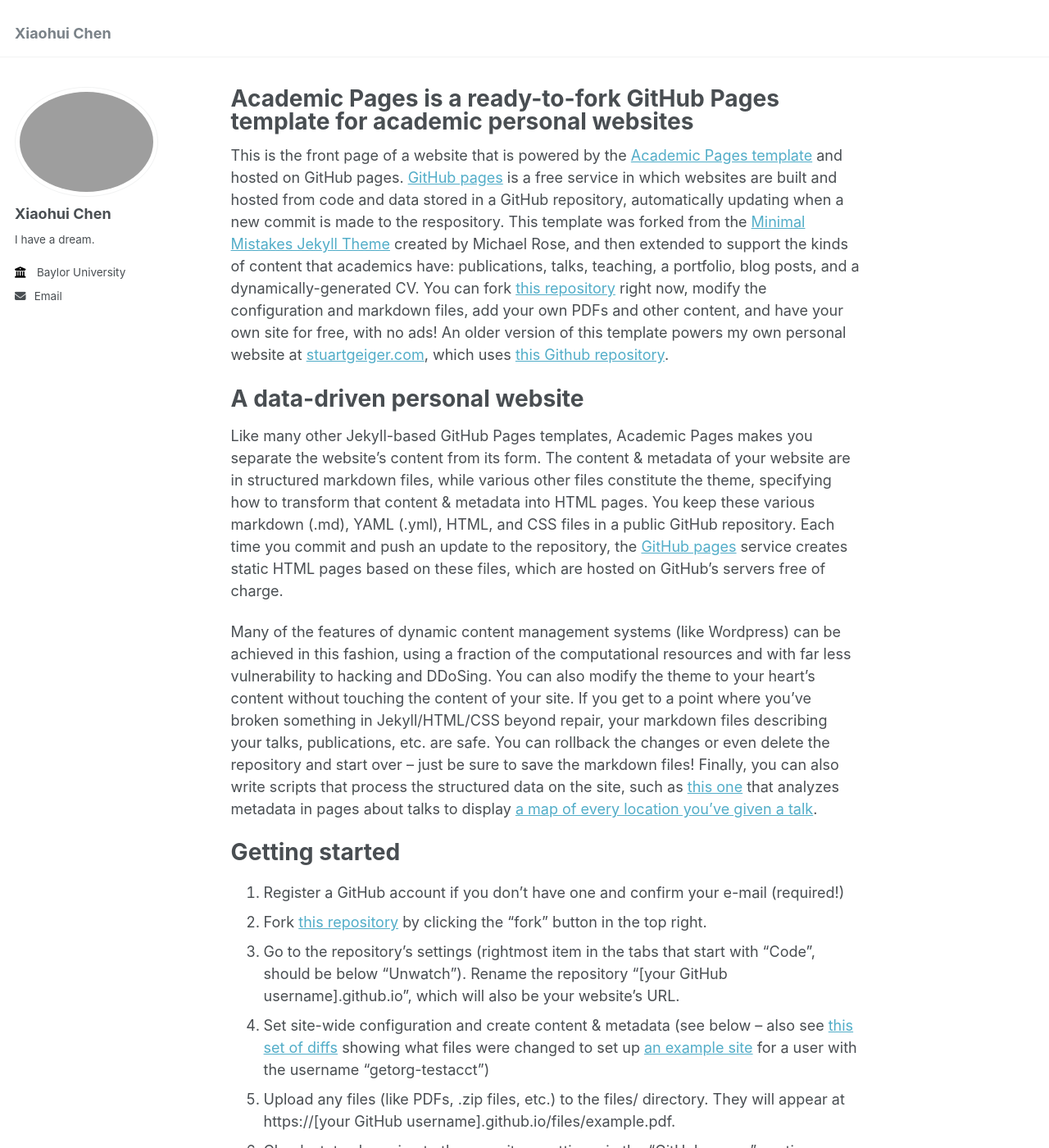
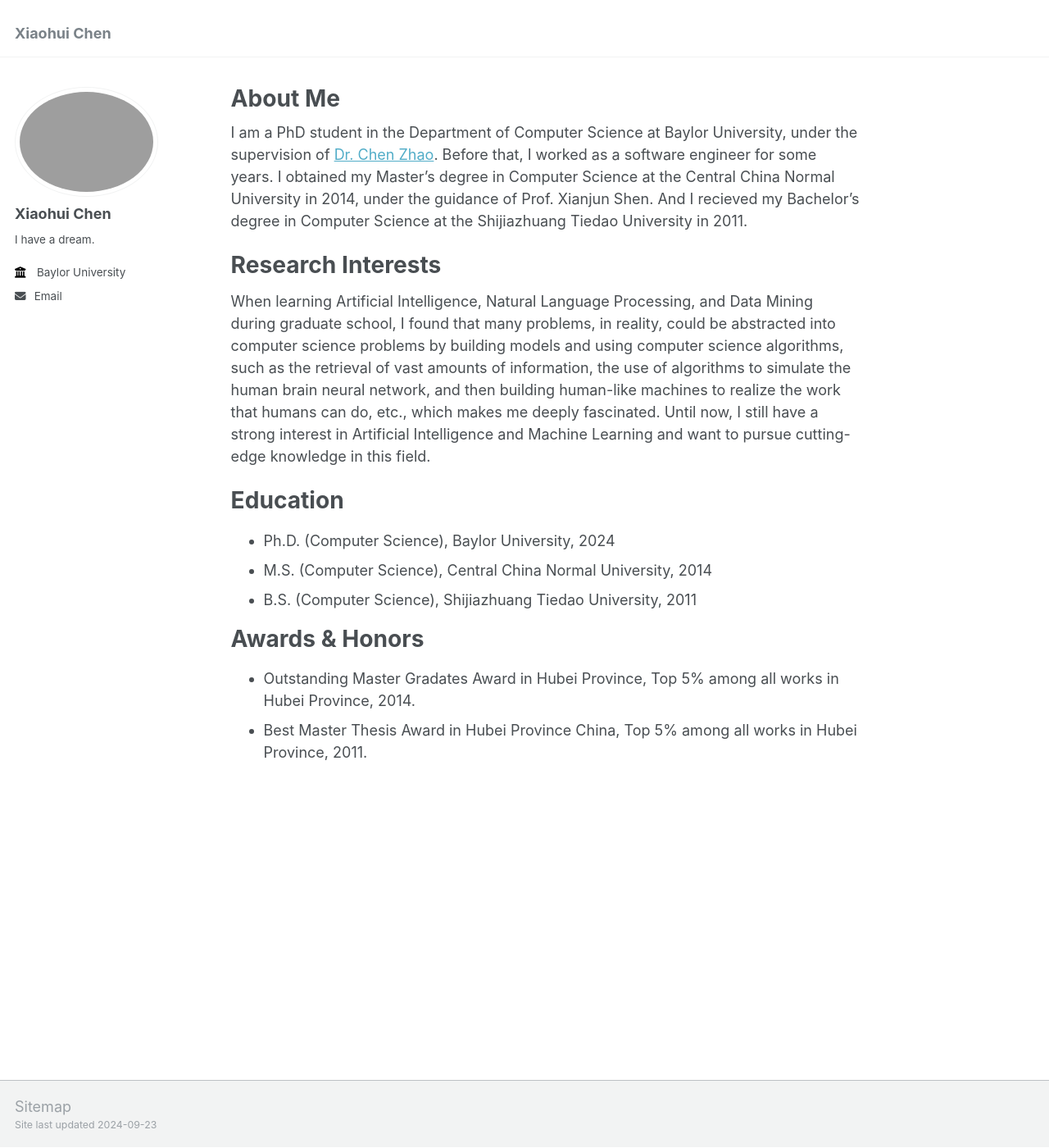
Before and after one commit to chenxiao-2023/chenxiao-2023.github.io, a Jekyll site: the page built from _pages/about.md, in a window 1280 px wide and 1400 px high. Shown: the whole window at 82% size. Built offline with Jekyll 4.4.1, drawn with Linux system fonts in a browser that asks for light colours; some of the changed text lies outside the part shown.

Commit message:
Update about.md

```diff
--- a/_pages/about.md
+++ b/_pages/about.md
@@ -1,49 +1,25 @@
 ---
 permalink: /
-title: "Academic Pages is a ready-to-fork GitHub Pages template for academic personal websites"
+title: "About Me"
 author_profile: true
 redirect_from:
   - /about/
   - /about.html
 ---
 
-This is the front page of a website that is powered by the [Academic Pages template](https://github.com/academicpages/academicpages.github.io) and hosted on GitHub pages. [GitHub pages](https://pages.github.com) is a free service in which websites are built and hosted from code and data stored in a GitHub repository, automatically updating when a new commit is made to the respository. This template was forked from the [Minimal Mistakes Jekyll Theme](https://mmistakes.github.io/minimal-mistakes/) created by Michael Rose, and then extended to support the kinds of content that academics have: publications, talks, teaching, a portfolio, blog posts, and a dynamically-generated CV. You can fork [this repository](https://github.com/academicpages/academicpages.github.io) right now, modify the configuration and markdown files, add your own PDFs and other content, and have your own site for free, with no ads! An older version of this template powers my own personal website at [stuartgeiger.com](http://stuartgeiger.com), which uses [this Github repository](https://github.com/staeiou/staeiou.github.io).
+I am a PhD student in the Department of Computer Science at Baylor University, under the supervision of [Dr. Chen Zhao](https://charliezhaoyinpeng.github.io/homepage/). Before that, I worked as a software engineer for some years. I obtained my Master's degree in Computer Science at the Central China Normal University in 2014, under the guidance of Prof. Xianjun Shen. And I recieved my Bachelor's degree in Computer Science at the Shijiazhuang Tiedao University in 2011.
 
-A data-driven personal website
+Research Interests
 ======
-Like many other Jekyll-based GitHub Pages templates, Academic Pages makes you separate the website's content from its form. The content & metadata of your website are in structured markdown files, while various other files constitute the theme, specifying how to transform that content & metadata into HTML pages. You keep these various markdown (.md), YAML (.yml), HTML, and CSS files in a public GitHub repository. Each time you commit and push an update to the repository, the [GitHub pages](https://pages.github.com/) service creates static HTML pages based on these files, which are hosted on GitHub's servers free of charge.
+When learning Artificial Intelligence, Natural Language Processing, and Data Mining during graduate school, I found that many problems, in reality, could be abstracted into computer science problems by building models and using computer science algorithms, such as the retrieval of vast amounts of information, the use of algorithms to simulate the human brain neural network, and then building human-like machines to realize the work that humans can do, etc., which makes me deeply fascinated. Until now, I still have a strong interest in Artificial Intelligence and Machine Learning and want to pursue cutting-edge knowledge in this field.
 
-Many of the features of dynamic content management systems (like Wordpress) can be achieved in this fashion, using a fraction of the computational resources and with far less vulnerability to hacking and DDoSing. You can also modify the theme to your heart's content without touching the content of your site. If you get to a point where you've broken something in Jekyll/HTML/CSS beyond repair, your markdown files describing your talks, publications, etc. are safe. You can rollback the changes or even delete the repository and start over -- just be sure to save the markdown files! Finally, you can also write scripts that process the structured data on the site, such as [this one](https://github.com/academicpages/academicpages.github.io/blob/master/talkmap.ipynb) that analyzes metadata in pages about talks to display [a map of every location you've given a talk](https://academicpages.github.io/talkmap.html).
+Education
+======
+* Ph.D. (Computer Science), Baylor University, 2024
+* M.S. (Computer Science), Central China Normal University, 2014
+* B.S. (Computer Science), Shijiazhuang Tiedao University, 2011
 
-Getting started
+Awards & Honors
 ======
-1. Register a GitHub account if you don't have one and confirm your e-mail (required!)
-1. Fork [this repository](https://github.com/academicpages/academicpages.github.io) by clicking the "fork" button in the top right.
-1. Go to the repository's settings (rightmost item in the tabs that start with "Code", should be below "Unwatch"). Rename the repository "[your GitHub username].github.io", which will also be your website's URL.
-1. Set site-wide configuration and create content & metadata (see below -- also see [this set of diffs](http://archive.is/3TPas) showing what files were changed to set up [an example site](https://getorg-testacct.github.io) for a user with the username "getorg-testacct")
-1. Upload any files (like PDFs, .zip files, etc.) to the files/ directory. They will appear at https://[your GitHub username].github.io/files/example.pdf.
-1. Check status by going to the repository settings, in the "GitHub pages" section
-
-Site-wide configuration
-------
-The main configuration file for the site is in the base directory in [_config.yml](https://github.com/academicpages/academicpages.github.io/blob/master/_config.yml), which defines the content in the sidebars and other site-wide features. You will need to replace the default variables with ones about yourself and your site's github repository. The configuration file for the top menu is in [_data/navigation.yml](https://github.com/academicpages/academicpages.github.io/blob/master/_data/navigation.yml). For example, if you don't have a portfolio or blog posts, you can remove those items from that navigation.yml file to remove them from the header.
-
-Create content & metadata
-------
-For site content, there is one markdown file for each type of content, which are stored in directories like _publications, _talks, _posts, _teaching, or _pages. For example, each talk is a markdown file in the [_talks directory](https://github.com/academicpages/academicpages.github.io/tree/master/_talks). At the top of each markdown file is structured data in YAML about the talk, which the theme will parse to do lots of cool stuff. The same structured data about a talk is used to generate the list of talks on the [Talks page](https://academicpages.github.io/talks), each [individual page](https://academicpages.github.io/talks/2012-03-01-talk-1) for specific talks, the talks section for the [CV page](https://academicpages.github.io/cv), and the [map of places you've given a talk](https://academicpages.github.io/talkmap.html) (if you run this [python file](https://github.com/academicpages/academicpages.github.io/blob/master/talkmap.py) or [Jupyter notebook](https://github.com/academicpages/academicpages.github.io/blob/master/talkmap.ipynb), which creates the HTML for the map based on the contents of the _talks directory).
-
-**Markdown generator**
-
-I have also created [a set of Jupyter notebooks](https://github.com/academicpages/academicpages.github.io/tree/master/markdown_generator
-) that converts a CSV containing structured data about talks or presentations into individual markdown files that will be properly formatted for the Academic Pages template. The sample CSVs in that directory are the ones I used to create my own personal website at stuartgeiger.com. My usual workflow is that I keep a spreadsheet of my publications and talks, then run the code in these notebooks to generate the markdown files, then commit and push them to the GitHub repository.
-
-How to edit your site's GitHub repository
-------
-Many people use a git client to create files on their local computer and then push them to GitHub's servers. If you are not familiar with git, you can directly edit these configuration and markdown files directly in the github.com interface. Navigate to a file (like [this one](https://github.com/academicpages/academicpages.github.io/blob/master/_talks/2012-03-01-talk-1.md) and click the pencil icon in the top right of the content preview (to the right of the "Raw | Blame | History" buttons). You can delete a file by clicking the trashcan icon to the right of the pencil icon. You can also create new files or upload files by navigating to a directory and clicking the "Create new file" or "Upload files" buttons.
-
-Example: editing a markdown file for a talk
-![Editing a markdown file for a talk](/images/editing-talk.png)
-
-For more info
-------
-More info about configuring Academic Pages can be found in [the guide](https://academicpages.github.io/markdown/). The [guides for the Minimal Mistakes theme](https://mmistakes.github.io/minimal-mistakes/docs/configuration/) (which this theme was forked from) might also be helpful.
+* Outstanding Master Gradates Award in Hubei Province, Top 5% among all works in Hubei Province, 2014.
+* Best Master Thesis Award in Hubei Province China, Top 5% among all works in Hubei Province, 2011.
```
